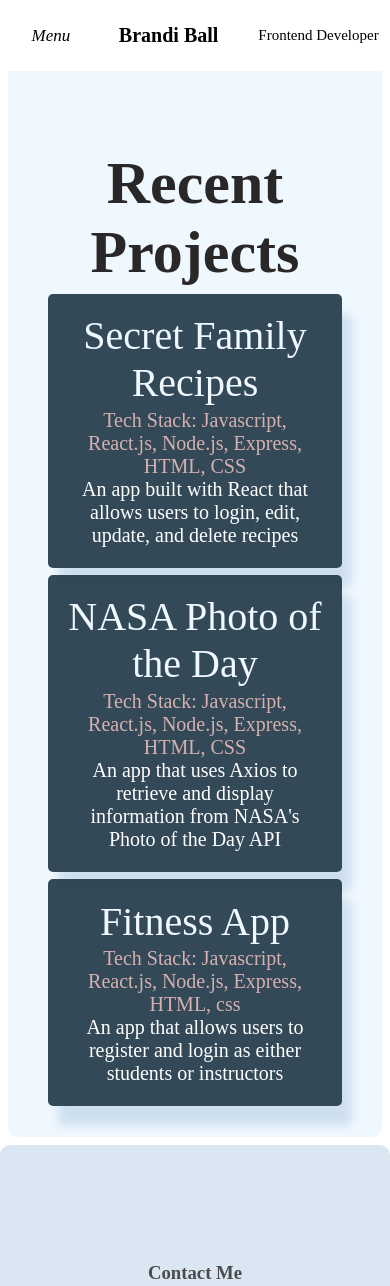
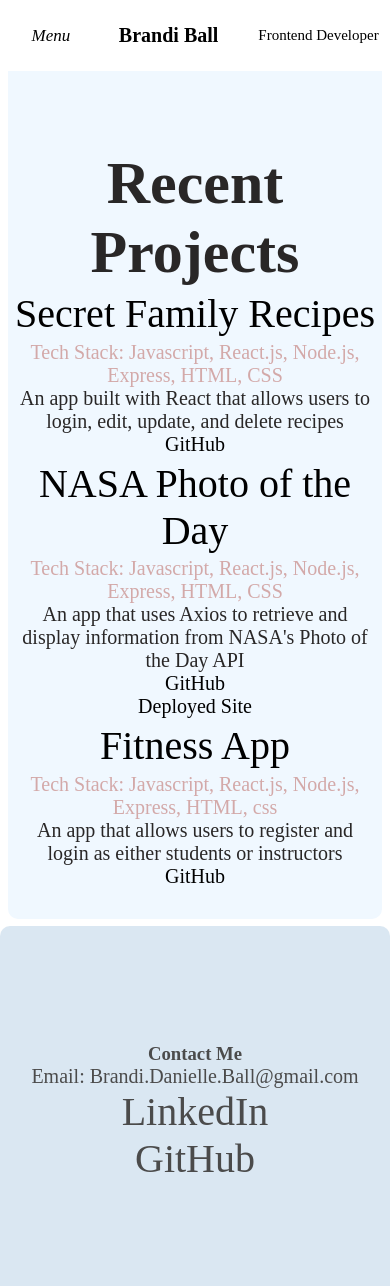
Before and after one commit to brandib222/portfolio-site, a React (Create React App) app: page /projects in a window 390 px wide. Shown: the top 1286 px of the page. Built offline with nearby package versions, Linux system fonts and the light colour scheme.

Commit message:
fixed media queries so that links are centered on mobile device

```diff
--- a/src/App.css
+++ b/src/App.css
@@ -95,10 +95,14 @@ button {
   color:rgb(41, 39, 39);
 }
 
-/* App names */
+/* Page title */
 .project-container h2 {
   padding: 1% 2% 0% 2%;
 
+}
+
+.projects a:hover {
+  font-size: 50px;
 }
 
 /* Technologies used */
@@ -109,8 +113,16 @@ button {
 }
 
 .tech-stack p {
-  color: white;
+  color: rgb(41, 39, 39);
   font-size: 20px;
+}
+
+.tech-stack a {
+  font-size: 20px;
+}
+
+.tech-stack a:hover {
+  font-size: 30px;
 }
 
 .recipes-app {
@@ -239,14 +251,13 @@ iframe {
   justify-content: space-evenly;
   align-items: center;
   flex-direction: row;
-
   background-color: aliceblue;
 
 }
 
 .landing-container img {
   border-radius: 3px;
-  width: 25%;
+  width: 20%;
   filter: drop-shadow(10px 20px 5px rgb(203, 221, 237));
 
 }
@@ -286,22 +297,30 @@ iframe {
   /* The typing effect */
   @keyframes typing {
     from { width: 0 }
-    to { width: 100% }
+    to { width: 80% }
   }
 
   /* The typewriter cursor effect */
   @keyframes blink-caret {
     from, to { border-color: transparent }
-    50% { border-color: orange; }
+    50% { border-color: rgb(168, 99, 145); }
   }
   /*THIS IS A TEST*/
+
+  .landing-links {
+    display:flex;
+    flex-direction: column;
+    justify-content: center;
+    align-items: center;
+  }
+
   .landing-links a {
     color:aliceblue;
     background-color: rgb(32, 55, 69);
     padding: 3% 10%;
-    margin: 3% 25%;
+    margin: 3% 0%;
     display:flex;
-    justify-content: space-evenly;
+    justify-content: center;
     border-radius: 5px;
     width: 25%;
     opacity: 50%;
@@ -353,16 +372,17 @@ iframe {
       .landing-container {
         padding: 30% 5%;
         display: flex;
-        flex-direction: column;
+        flex-flow: column wrap;
         justify-content: center;
+        align-items:center;
 
     }
-
-      .landing-container img {
-        width: 200px;
-        height: 200px;
+      .landing-links {
+        display: flex;
+        flex-flow: column wrap;
+        justify-content: center;
+        align-items:center;
       }
-
       .landing-links a{
         padding: 5% 40%;
         margin: 4% 20% 0% 0%;
--- a/src/components/landingPage.js
+++ b/src/components/landingPage.js
@@ -6,7 +6,8 @@ function LandingPage(){
 
     return (
         <div className='landing-container'>
-            <img src='https://avatars.githubusercontent.com/u/91443920?v=4' alt='profile pic'/>
+            <img src='https://avatars.githubusercontent.com/u/91443920?v=4' alt='profile pic' className='profile-pic'/>
+
             <div className='right-side'>
                 <div className='intro'>
                     <p className='skills'> Javascript React SQL Node.Js</p>
@@ -17,7 +18,7 @@ function LandingPage(){
                     <Link to='/resume'>Resume</Link>
                 </div>
             </div>
-            <ul className='all-skills-container'>
+            <div className='all-skills-container'>
                         <div className='frontend-skills'>Frontend:
                             <p> Javascript </p>
                             <p> React </p>
@@ -34,7 +35,7 @@ function LandingPage(){
                             <p> Express </p>
                             <p> Python </p>
                         </div>
-                    </ul>
+                    </div>
         </div>
     )
 }
--- a/src/components/projects.js
+++ b/src/components/projects.js
@@ -6,27 +6,25 @@ function Projects(){
         <div className='project-container'>
             <h2> Recent Projects </h2>
             <div className='projects'>
-                <a href='https://github.com/brandib222/secret-family-recipes'>
-                    <button className='recipes-app app-name'> Secret Family Recipes
+                <a href='https://github.com/brandib222/secret-family-recipes'>Secret Family Recipes</a>
                     <div className='tech-stack'>Tech Stack: Javascript, React.js, Node.js, Express, HTML, CSS
                         <p className='app-description'>An app built with React that allows users to login, edit, update, and delete recipes</p>
+                        <a href='https://github.com/brandib222/secret-family-recipes'>GitHub</a>
+
                     </div>
-                    </button>
-                </a>
-                <a href='https://github.com/brandib222/nasa-photo-of-the-day'>
-                    <button className='nasa-app'> NASA Photo of the Day
+                <a href='https://nasa-photo-of-the-avr07vys3-brandib222.vercel.app/'>NASA Photo of the Day </a>
                     <div className='tech-stack'>Tech Stack: Javascript, React.js, Node.js, Express, HTML, CSS
                         <p className='app-description'>An app that uses Axios to retrieve and display information from NASA's Photo of the Day API</p>
+                        <a href='https://github.com/brandib222/nasa-photo-of-the-day'>GitHub</a><br/>
+                        <a href='https://nasa-photo-of-the-avr07vys3-brandib222.vercel.app/'>Deployed Site </a>
+
                     </div>
-                    </button>
-                </a>
-                <a href='https://github.com/ft-anywhere-fitness-7/front-end'>
-                    <button className='fitness-app'> Fitness App
+                <a href='https://github.com/ft-anywhere-fitness-7/front-end'>Fitness App</a>
                     <div className='tech-stack'>Tech Stack: Javascript, React.js, Node.js, Express, HTML, css
                         <p className='app-description'>An app that allows users to register and login as either students or instructors</p>
+                        <a href='https://github.com/ft-anywhere-fitness-7/front-end'>GitHub</a>
+
                     </div>
-                    </button>
-                    </a>
             </div>
     </div>
     )
```
Also changed, not shown: public/Screen Shot 2022-04-20 at 6.17.39 PM.png (added). Lines whose indentation alone changed are shown as unchanged.
